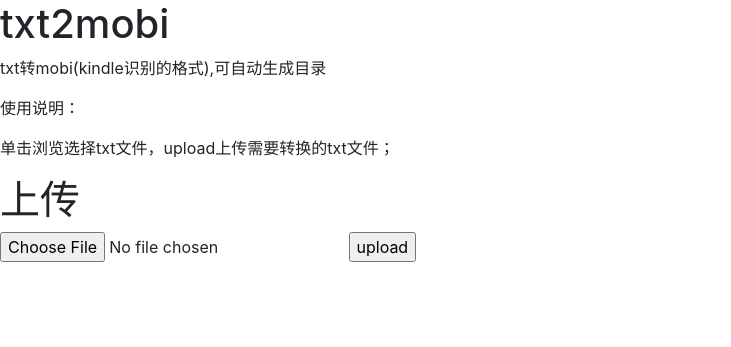
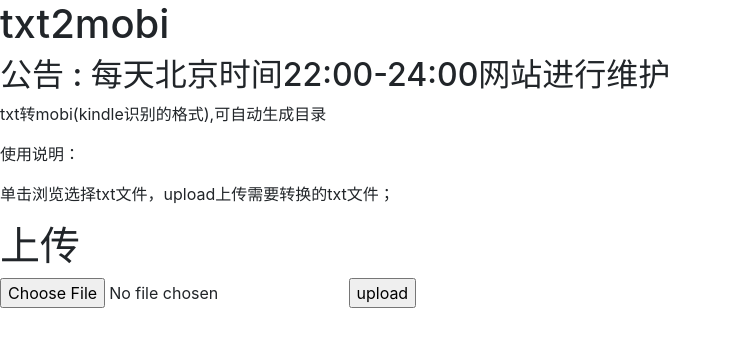
Before and after one commit to c4rO-0/kindleTrans, a Flask app: page /TransformEbook in a window 1280 px wide. Shown: the part 56-403 px from the top of the page, without its empty margins (0-731 px from the left). Run offline with Flask 2, Linux system fonts and the light colour scheme; some libraries are stand-ins or nearby versions.

Commit message:
添加公告

```diff
--- a/code/templates/TransformEbook.html.j2
+++ b/code/templates/TransformEbook.html.j2
@@ -24,6 +24,7 @@
 {% set fileDict = J2SessionQueryFileUpload()  %}
 <form id="formUpload" method="POST" enctype="multipart/form-data">
 <h1>txt2mobi</h1>
+<h2>公告 : 每天北京时间22:00-24:00网站进行维护</h2>
 <p> txt转mobi(kindle识别的格式),可自动生成目录 </p>
 <p>使用说明：</p>
 <p>单击浏览选择txt文件，upload上传需要转换的txt文件；</p>
```
